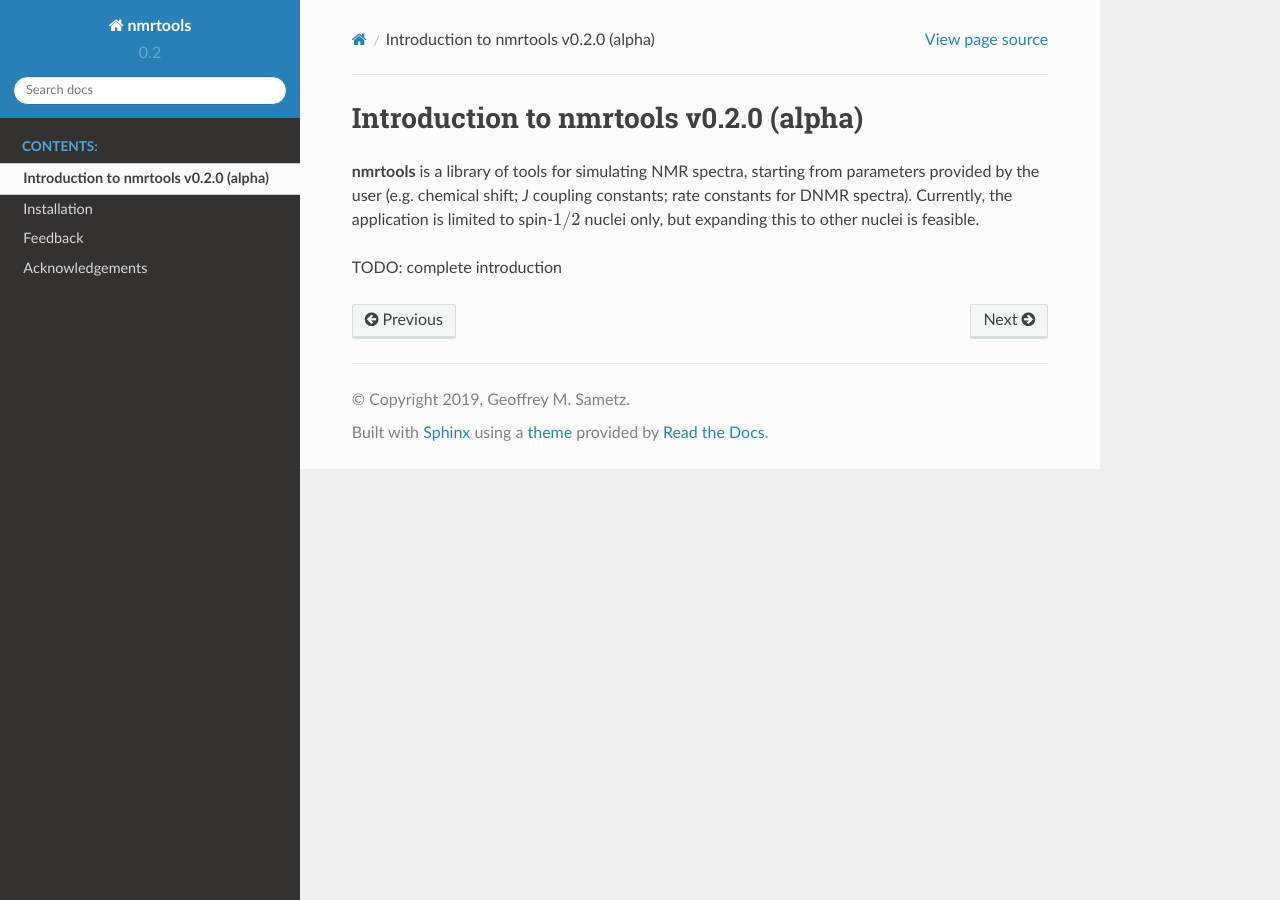
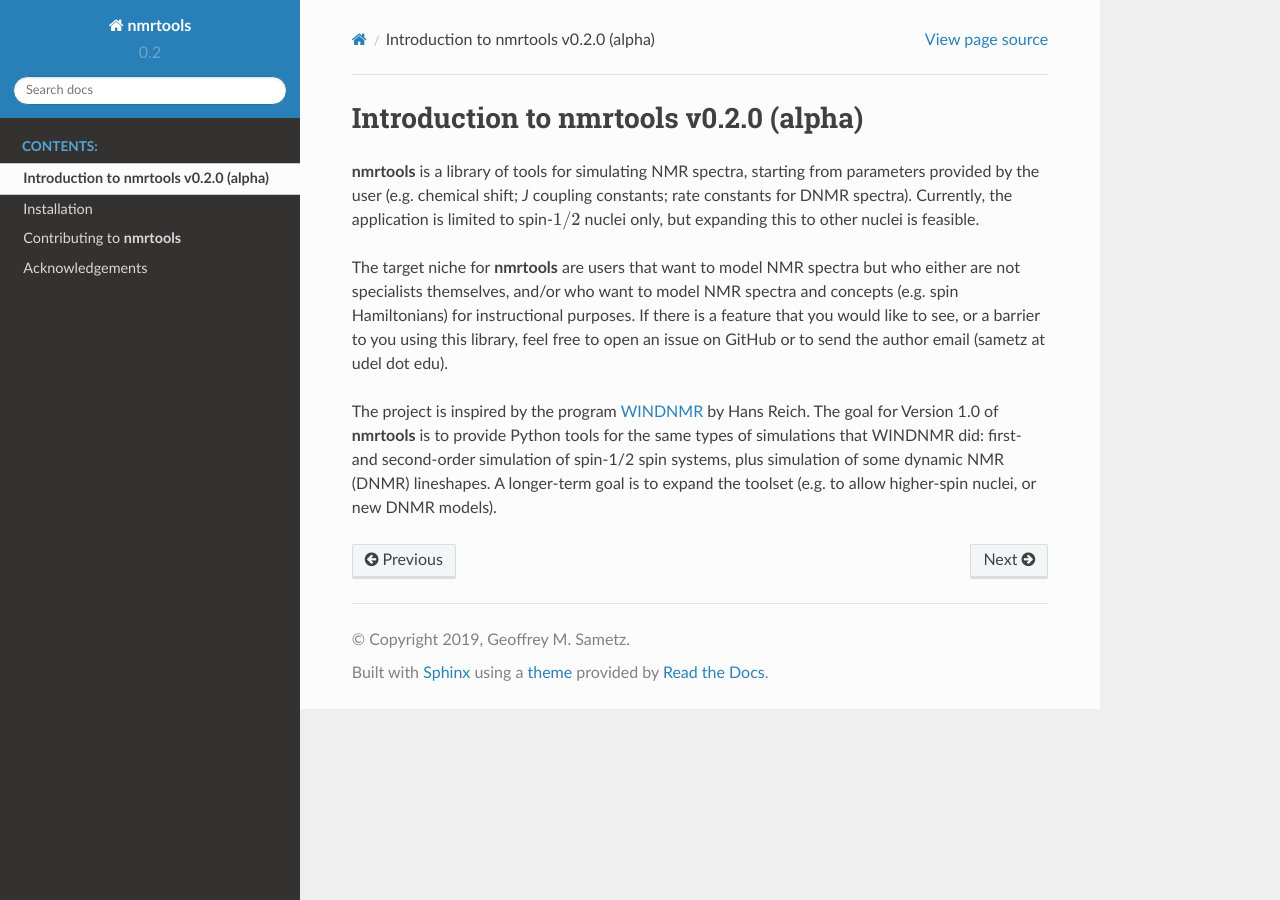
Before and after one commit to sametz/nmrsim, a Sphinx documentation site: the page built from docs/source/introduction.rst, in a window 1280 px wide. Built offline with Sphinx 7.4.7 and the Read the Docs theme 2.0.0, drawn with Linux system fonts in a browser that asks for light colours; formulas are drawn with MathJax 3.

Commit message:
Added unimplemented/tyrosine.ipynb. This notebook shows gaps in the API to be filled in future versions. Edited README.rst and nmrtools.__init__. Removed feedback from index.rst pending removal; replaced with contributing.rst. Added to introduction.rst and installation.rst.

```diff
--- a/docs/source/index.rst
+++ b/docs/source/index.rst
@@ -12,7 +12,7 @@ Welcome to nmrtools's documentation!
 
    introduction
    installation
-   feedback
+   contributing
    acknowledgements
 
 Indices and tables
--- a/docs/source/introduction.rst
+++ b/docs/source/introduction.rst
@@ -1,6 +1,19 @@
 Introduction to nmrtools v0.2.0 (alpha)
 ===========================================
 
-**nmrtools** is a library of tools for simulating NMR spectra, starting from parameters provided by the user (e.g. chemical shift; *J* coupling constants; rate constants for DNMR spectra). Currently, the application is limited to spin-:math:`1/2` nuclei only, but expanding this to other nuclei is feasible.
+**nmrtools** is a library of tools for simulating NMR spectra, starting from
+parameters provided by the user (e.g. chemical shift; *J* coupling constants;
+rate constants for DNMR spectra). Currently, the application is limited to
+spin-:math:`1/2` nuclei only, but expanding this to other nuclei is feasible.
 
-TODO: complete introduction
+The target niche for **nmrtools** are users that want to model NMR spectra but
+who either are not specialists themselves, and/or who want to model NMR spectra
+and concepts (e.g. spin Hamiltonians) for instructional purposes. If there is a
+feature that you would like to see, or a barrier to you using this library,
+feel free to open an issue on GitHub or to send the author email
+(sametz at udel dot edu).
+
+The project is inspired by the program `WINDNMR <https://www.chem.wisc.edu/areas/reich/plt/windnmr.htm>`_ by Hans
+Reich. The goal for Version 1.0 of **nmrtools** is to provide Python tools for the same types of simulations that
+WINDNMR did: first- and second-order simulation of spin-1/2 spin systems, plus simulation of some dynamic NMR (DNMR)
+lineshapes. A longer-term goal is to expand the toolset (e.g. to allow higher-spin nuclei, or new DNMR models).
--- a/nmrtools/__init__.py
+++ b/nmrtools/__init__.py
@@ -19,7 +19,7 @@ Currently, only spin-1/2 nuclei are accommodated.
 The top-level nmrtools namespace provides the following classes:
 
 * Multiplet: a representation of a first-order multiplet (e.g. quartet; doublet of triplets).
-* SpinSystem: a representation of a set of coupled nuclei (modeled as eitherfirst-order or second-order).
+* SpinSystem: a representation of a set of coupled nuclei (modeled as either first-order or second-order).
 * Spectrum: a collection of components such as Multiplets or SpinSystems that contribute to a total NMR spectrum
   simulation.
 
```
Also changed, not shown: README.rst (+9 -8 lines), docs/source/contributing.rst (added, +15 -0 lines), docs/source/installation.rst (+7 -2 lines), 1 other file.
